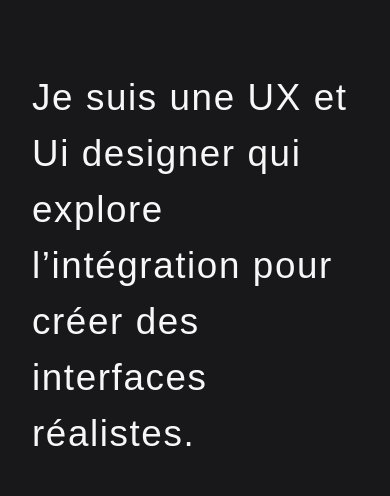
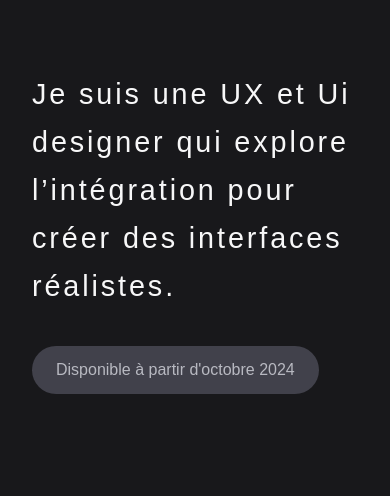
Before and after one commit to Assoghe/portfonextjs, a Next.js app: page / in a window 390 px wide. Shown: the part 138-634 px from the top of the page. Built offline with nearby package versions, Linux system fonts and the light colour scheme; a web font is replaced by a local one.

Commit message:
Responsive > Fix Typography fontSize

```diff
--- a/src/app/ui/design-system/typography/typography.tsx
+++ b/src/app/ui/design-system/typography/typography.tsx
@@ -23,23 +23,23 @@ export const Typography = ({
 
     switch (variant) {
         case "h1":
-        variantStyles = "text-5xl";
+        variantStyles = "text-4xl tablet:text-5xl";
         break;
 
         case "h2":
-        variantStyles = "text-4xl";
+        variantStyles = "text-3xl tablet:text-4xl";
         break;
 
         case "h3":
-        variantStyles = "text-3xl";
+        variantStyles = "text-2xl tablet:text-3xl";
         break;
 
         case "h4":
-        variantStyles = "text-2xl";
+        variantStyles = "text-xl tablet:text-2xl";
         break;
 
         case "h5":
-        variantStyles = "text-xl";
+        variantStyles = "text-lg tablet:text-xl";
         break;
 
         case "h6":
@@ -47,7 +47,7 @@ export const Typography = ({
         break;
 
         case "body-one":
-        variantStyles = "text-base";
+        variantStyles = "text-sm tablet:text-base";
         break;
 
         case "body-two":
```
